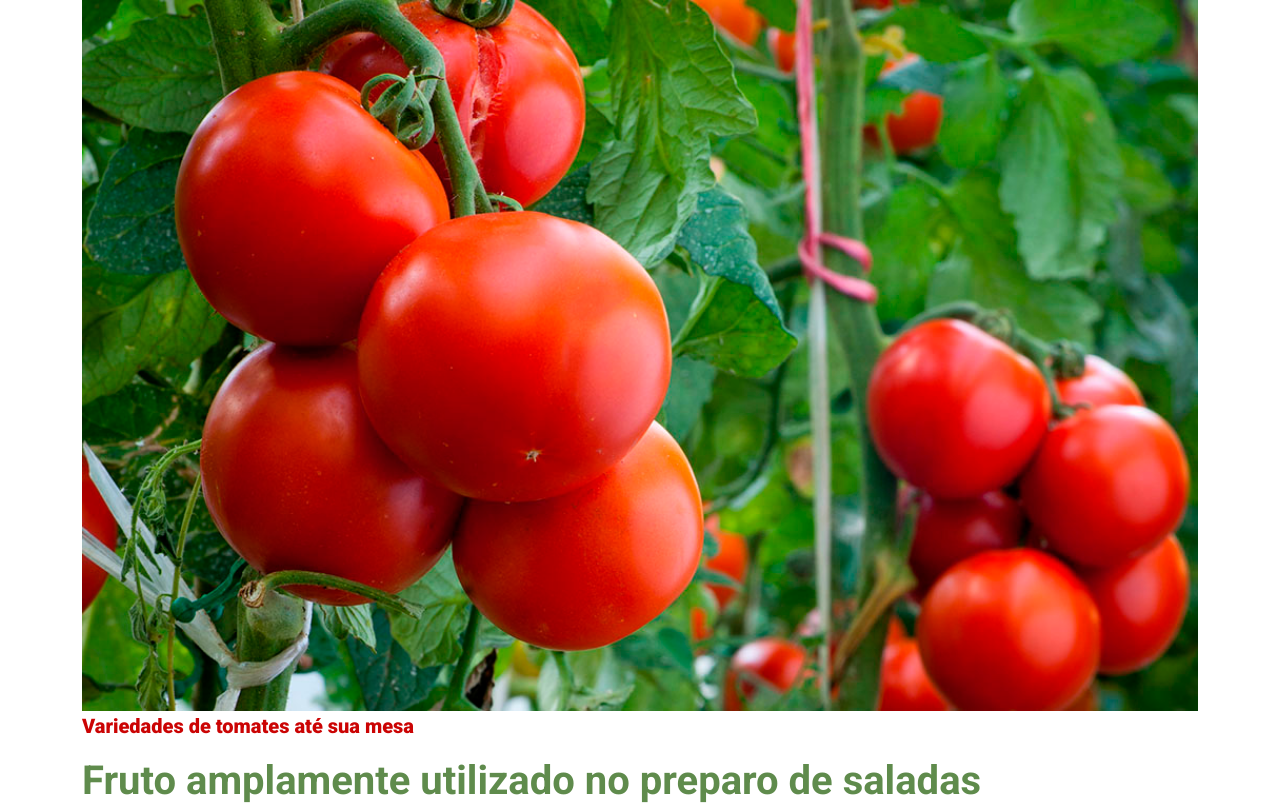
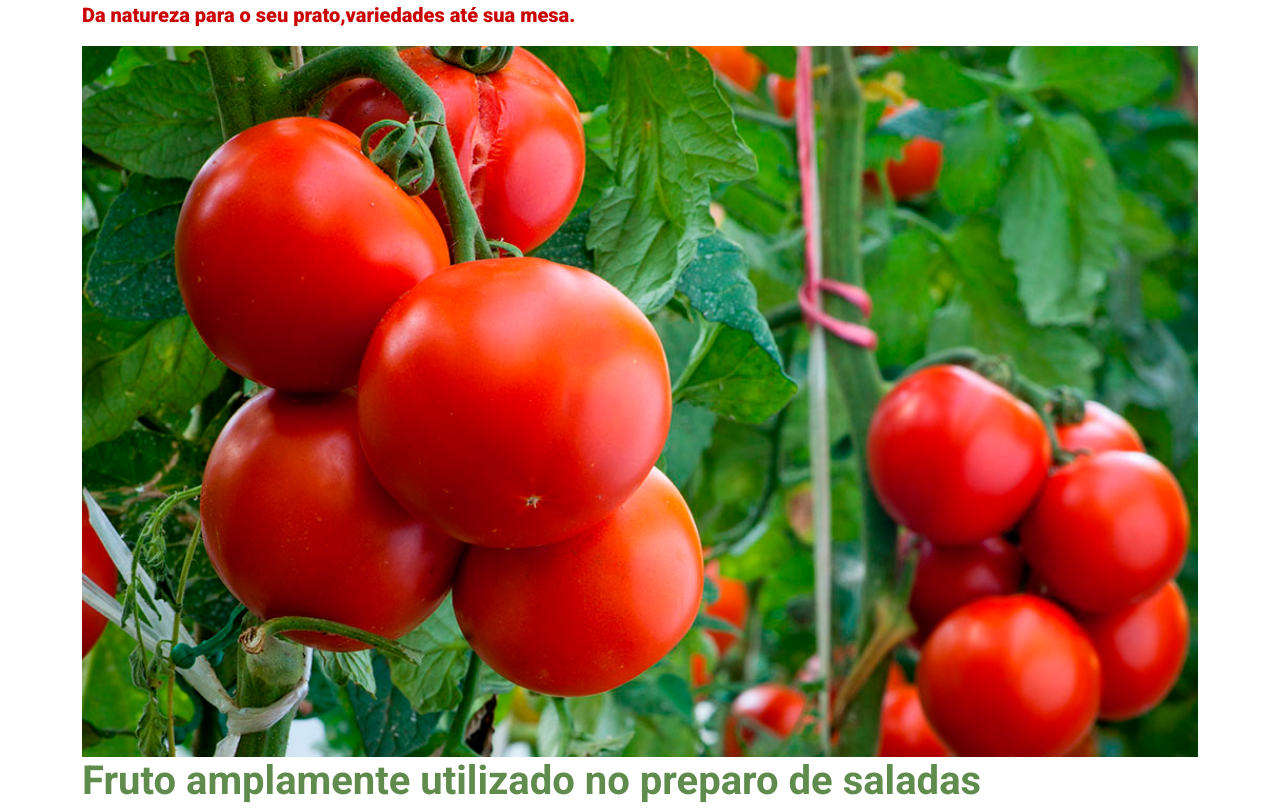
Before and after one commit to josianeruiz1976/Agrinho-2025, a plain HTML site: page index.html in a window 1280 px wide. Shown: the top 808 px of the page. Drawn offline with nearby package versions, Linux system fonts and the light colour scheme.

Commit message:
Add files via upload

```diff
--- a/index.html
+++ b/index.html
@@ -12,9 +12,9 @@
 
 <body>
     <header class="container-xl">
+         <p class="lead">Da natureza para o seu prato,variedades até sua mesa.</p>
         <img src="img/imagem principal.jpg" alt="imagem de tomate" class="img-fluid" width="100%" height="auto"
             srcset="">
-        <p class="lead">Variedades de tomates até sua mesa</p>
         <h1>Fruto amplamente utilizado no preparo de saladas</h1>
         <p>Originário do tomateiro, planta que produz flores amareladas, o tomate é, na verdade,
             um fruto — mais especificamente, um ovário desenvolvido que contém sementes. Sua formação
--- a/style.css
+++ b/style.css
@@ -1,7 +1,7 @@
 @import url('https://fonts.googleapis.com/css2?family=Roboto:ital,wght@0,100..900;1,100..900&display=swap');
 
 :root {
-    --cor-principal: #222831;
+    --cor-principal: #000000;
     --cor-secundaria: #5F8B4C;
     --cor-destaque: #CB0404
 }
```
